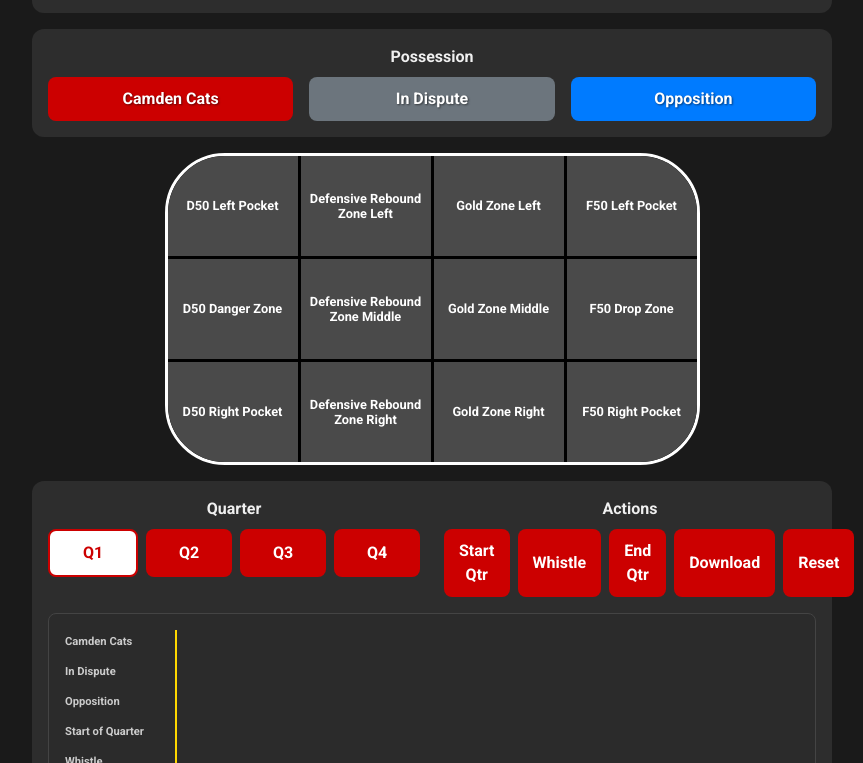
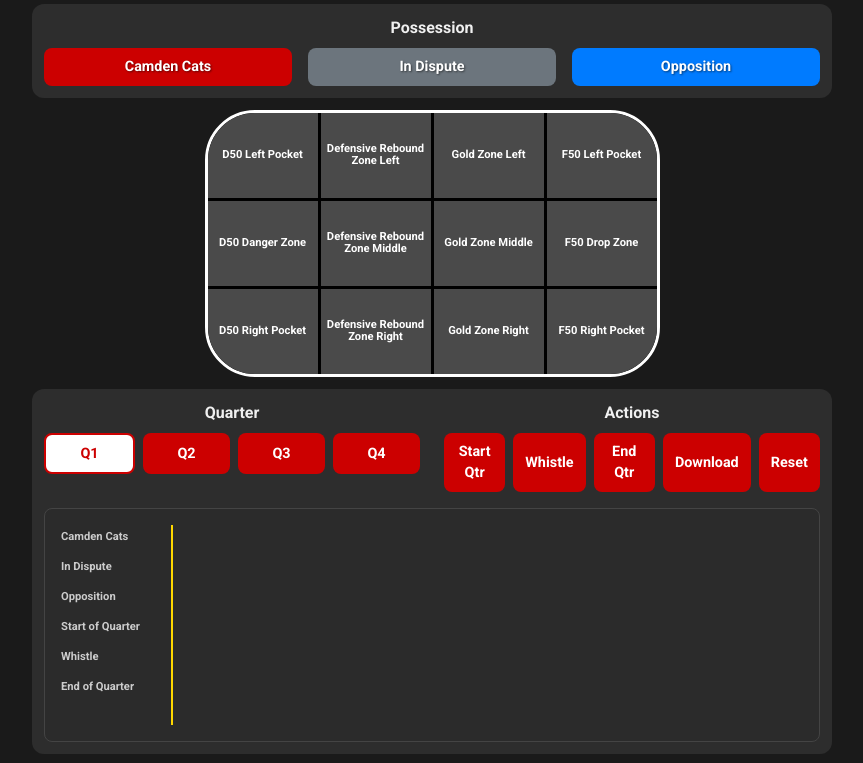
Before and after one commit to NickPez36/AFL_Tracking_Tools, a plain HTML site: page tools/AFL_Possession_Tracker_V3.0.html in a window 1280 px wide. Shown: the part 235-998 px from the top of the page, without its empty margins (208-1071 px from the left). Drawn offline with nearby package versions, Linux system fonts and the light colour scheme.

Commit message:
Update AFL_Possession_Tracker_V3.0.html

```diff
--- a/tools/AFL_Possession_Tracker_V3.0.html
+++ b/tools/AFL_Possession_Tracker_V3.0.html
@@ -17,17 +17,18 @@
             display: flex;
             justify-content: center;
             align-items: center;
-            margin: 1rem auto;
+            margin: 0.75rem auto; /* Reduced margin */
         }
 
         .field-grid {
             display: grid;
-            grid-template-columns: repeat(4, minmax(80px, 130px));
-            grid-template-rows: repeat(3, 100px);
+            /* Reduced column and row sizes */
+            grid-template-columns: repeat(4, minmax(70px, 110px));
+            grid-template-rows: repeat(3, 85px);
             gap: 3px;
             background-color: #000;
             border: 3px solid #fff;
-            border-radius: 60px;
+            border-radius: 50px; /* Slightly smaller radius */
             overflow: hidden;
         }
 
@@ -40,11 +41,11 @@
             align-items: center;
             justify-content: center;
             text-align: center;
-            font-size: 0.8rem;
+            font-size: 0.7rem; /* Reduced font size */
             font-weight: bold;
-            padding: 4px;
+            padding: 2px;
             white-space: normal;
-            line-height: 1.2;
+            line-height: 1.1;
             border: none;
         }
 
@@ -59,24 +60,25 @@
             z-index: 5;
         }
 
-        #d50-pocket-left    { border-top-left-radius: 55px; }
-        #d50-pocket-right   { border-top-right-radius: 55px; }
-        #f50-pocket-left    { border-bottom-left-radius: 55px; }
-        #f50-pocket-right   { border-bottom-right-radius: 55px; }
+        /* Adjusted border radius for smaller grid */
+        #d50-pocket-left    { border-top-left-radius: 45px; }
+        #d50-pocket-right   { border-top-right-radius: 45px; }
+        #f50-pocket-left    { border-bottom-left-radius: 45px; }
+        #f50-pocket-right   { border-bottom-right-radius: 45px; }
 
         .control-panel {
             background-color: #2d2d2d;
-            padding: 1rem;
+            padding: 0.75rem; /* Reduced padding */
             border-radius: 12px;
-            margin: 1rem auto;
+            margin: 0.75rem auto; /* Reduced margin */
             max-width: 800px;
         }
 
         .control-btn, .possession-btn {
-            padding: 10px 15px;
+            padding: 8px 12px; /* Reduced padding */
             border: none;
             border-radius: 8px;
-            font-size: 1rem;
+            font-size: 0.9rem; /* Reduced font size */
             font-weight: 600;
             cursor: pointer;
             transition: all 0.2s;
@@ -109,7 +111,7 @@
             padding: 1rem;
             border-radius: 8px;
             margin-top: 1rem;
-            display: flex; /* Use flexbox for labels and scroll area */
+            display: flex;
         }
         #timeline-labels {
             display: flex;
@@ -125,7 +127,7 @@
             display: flex;
             align-items: center;
             color: #ccc;
-            width: 100px; /* Fixed width for labels */
+            width: 100px;
         }
         #timeline-scroll-area {
             position: relative;
@@ -694,4 +696,4 @@
         });
     </script>
 </body>
-</html>
+</ht
```
